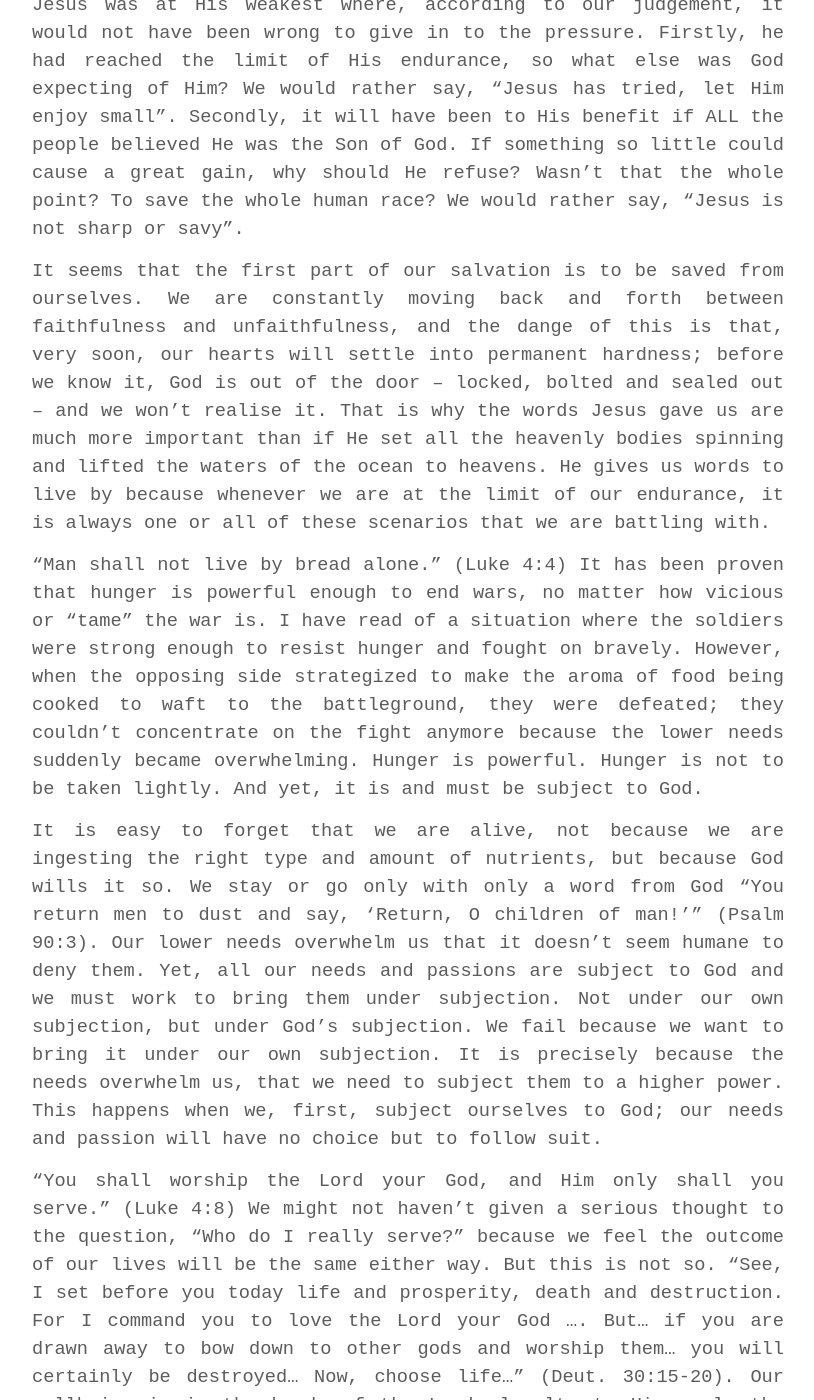
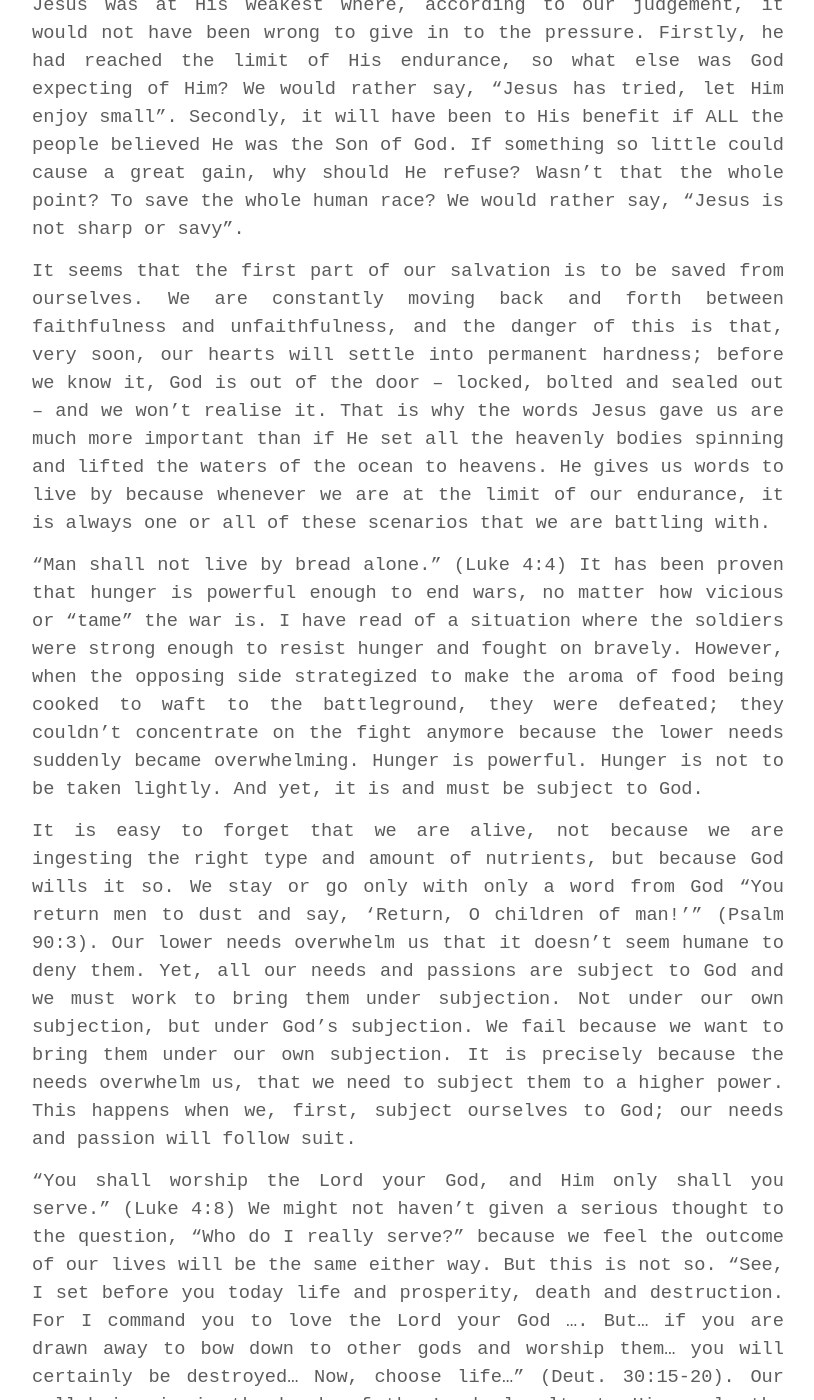
Before and after one commit to soulatcrossroad/dawnscribbler.github.io, a Jekyll site: the page built from _posts/2019-03-10-if-you-are-the-son-of-God.md, in a window 1280 px wide and 1400 px high, scrolled down 1800 px. Shown: the whole window, without its empty margins (232-1046 px from the left). Built offline with Jekyll 4.4.1, drawn with Linux system fonts in a browser that asks for light colours; some web fonts are replaced; some of the changed text lies outside the part shown.

Commit message:
Update 2019-03-10-if-you-are-the-son-of-God.md

```diff
--- a/_posts/2019-03-10-if-you-are-the-son-of-God.md
+++ b/_posts/2019-03-10-if-you-are-the-son-of-God.md
@@ -26,13 +26,13 @@
 
 It is interesting that both at this temptation and on the Cross, Jesus was at His weakest where, according to our judgement, it would not have been wrong to give in to the pressure. Firstly, he had reached the limit of His endurance, so what else was God expecting of Him? We would rather say, “Jesus has tried, let Him enjoy small”.  Secondly, it will have been to His benefit if ALL the people believed He was the Son of God. If something so little could cause a great gain, why should He refuse? Wasn’t that the whole point? To save the whole human race? We would rather say, “Jesus is not sharp or savy".
 
-It seems that the first part of our salvation is to be saved from ourselves. We are constantly moving back and forth between faithfulness and unfaithfulness, and the dange of this is that, very soon, our hearts will settle into permanent hardness; before we know it, God is out of the door – locked, bolted and sealed out – and we won’t realise it.  That is why the words Jesus gave us are much more important than if He set all the heavenly bodies spinning and lifted the waters of the ocean to heavens. He gives us words to live by because whenever we are at the limit of our endurance, it is always one or all of these scenarios that we are battling with.
+It seems that the first part of our salvation is to be saved from ourselves. We are constantly moving back and forth between faithfulness and unfaithfulness, and the danger of this is that, very soon, our hearts will settle into permanent hardness; before we know it, God is out of the door – locked, bolted and sealed out – and we won’t realise it.  That is why the words Jesus gave us are much more important than if He set all the heavenly bodies spinning and lifted the waters of the ocean to heavens. He gives us words to live by because whenever we are at the limit of our endurance, it is always one or all of these scenarios that we are battling with.
 
 “Man shall not live by bread alone.” (Luke 4:4) It has been proven that hunger is powerful enough to end wars, no matter how vicious or “tame” the war is. I have read of a situation where the soldiers were strong enough to resist hunger and fought on bravely. However, when the opposing side strategized to make the aroma of food being cooked to waft to the battleground, they were defeated; they couldn’t concentrate on the fight anymore because the lower needs suddenly became overwhelming. Hunger is powerful. Hunger is not to be taken lightly. And yet, it is and must be subject to God.
 
-It is easy to forget that we are alive, not because we are ingesting the right type and amount of nutrients, but because God wills it so. We stay or go only with only a word from God “You return men to dust and say, ‘Return, O children of man!’” (Psalm 90:3). Our lower needs overwhelm us that it doesn’t seem humane to deny them. Yet, all our needs and passions are subject to God and we must work to bring them under subjection. Not under our own subjection, but under God’s subjection. We fail because we want to bring it under our own subjection. It is precisely because the needs overwhelm us, that we need to subject them to a higher power. This happens when we, first, subject ourselves to God; our needs and passion will have no choice but to follow suit.
+It is easy to forget that we are alive, not because we are ingesting the right type and amount of nutrients, but because God wills it so. We stay or go only with only a word from God “You return men to dust and say, ‘Return, O children of man!’” (Psalm 90:3). Our lower needs overwhelm us that it doesn’t seem humane to deny them. Yet, all our needs and passions are subject to God and we must work to bring them under subjection. Not under our own subjection, but under God’s subjection. We fail because we want to bring them under our own subjection. It is precisely because the needs overwhelm us, that we need to subject them to a higher power. This happens when we, first, subject ourselves to God; our needs and passion will follow suit.
 
-“You shall worship the Lord your God, and Him only shall you serve.” (Luke 4:8) We might not haven’t given a serious thought to the question, “Who do I really serve?” because we feel the outcome of our lives will be the same either way. But this is not so. “See, I set before you today life and prosperity, death and destruction. For I command you to love the Lord your God …. But… if you are drawn away to bow down to other gods and worship them… you will certainly be destroyed… Now, choose life…” (Deut. 30:15-20). Our wellbeing is in the hands of the Lord; loyalty to Him seals the deal. It does not mean we will not have trouble or calamity, persecution or hunger but we will be convinced of God’s love and stay calm. “Can anything ever separate us from Christ’s love? Does it mean He no longer loves us if we have trouble or calamity or … threatened with death? … No, despite all these things, overwhelming victory is ours through Christ, who loved us…. And I am convinced that nothing can separate us from God’s love” (Rom. 8:35-38) .
+“You shall worship the Lord your God, and Him only shall you serve.” (Luke 4:8) We might not haven’t given a serious thought to the question, “Who do I really serve?” because we feel the outcome of our lives will be the same either way. But this is not so. “See, I set before you today life and prosperity, death and destruction. For I command you to love the Lord your God …. But… if you are drawn away to bow down to other gods and worship them… you will certainly be destroyed… Now, choose life…” (Deut. 30:15-20). Our well-being is in the hands of the Lord; loyalty to Him seals the deal. It does not mean we will not have trouble or calamity, persecution or hunger but we will be convinced of God’s love and stay calm. “Can anything ever separate us from Christ’s love? Does it mean He no longer loves us if we have trouble or calamity or … threatened with death? … No, despite all these things, overwhelming victory is ours through Christ, who loved us…. And I am convinced that nothing can separate us from God’s love” (Rom. 8:35-38) .
 
 “You shall not tempt the Lord your God.” (Luke 4:12) Even in times of old when God performed His great and mighty deeds, none of the works of God were done simply for the sake of it. There are times when a miracle isn’t exactly what we need, but we still ask for it. It becomes an insistent need that our whole life becomes hinged on the fulfilment of that miracle. Every time a new need comes up, we put God on the hot seat and say, “If you are God…prove it”. If our love is based on proofs, then we will never have a real relationship with God. “He who dwells in the shelter of the Most High … says to the Lord, ‘My refuge, my stronghold, my God in whom I trust!’” (Ps 91:1-2) This “He” is we. And God replies, “Since he clings to me in love … I will be with him in distress. I will deliver him and give him glory” (Ps 91:14 -15). This is the sort of relationship God desires of us. This is the sort of relationship the Son of Man has with God.
 
```
